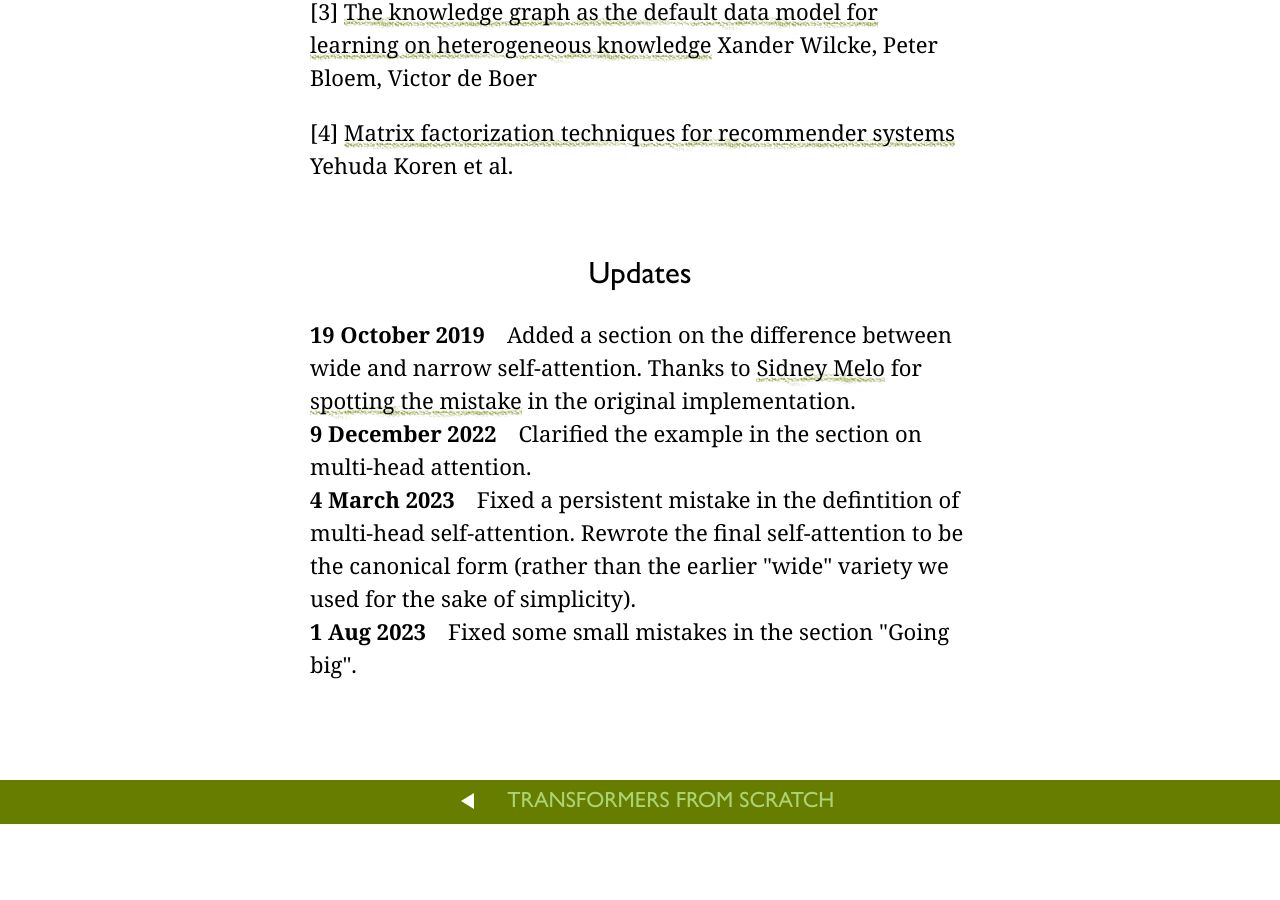
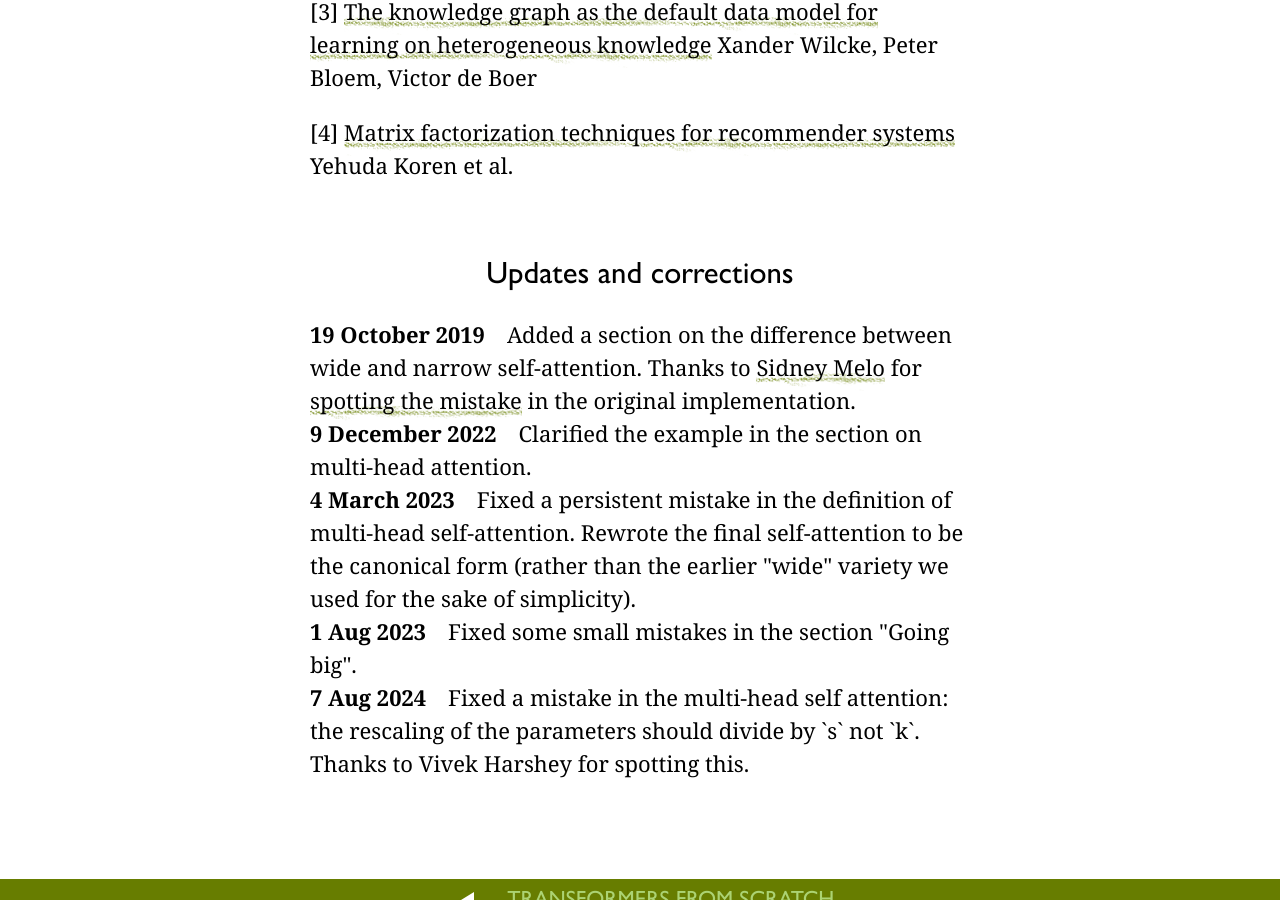
Before and after one commit to pbloem/peterbloem.nl, a Jekyll site: the page built from blog/transformers.md, in a window 1280 px wide and 900 px high, scrolled down 43320 px. Built offline with Jekyll 4.4.1, drawn with Linux system fonts in a browser that asks for light colours; nearby versions of some CDN libraries; some web fonts are replaced; our own code applies the rules of GitHub Pages for plain Markdown files; formulas are drawn with MathJax 3; before the commit the page ends 44144 px from its top, so only the background shows below that; some of the changed text lies outside the part shown.

Commit message:
Fix mistake in scaling MHSA.

```diff
--- a/blog/transformers.md
+++ b/blog/transformers.md
@@ -184,7 +184,7 @@
 
 #### 2) Scaling the dot product
 
-The softmax function can be sensitive to very large input values. These kill the gradient, and slow down learning, or cause it to stop altogether. Since the average value of the  dot product grows with the embedding dimension \\(k\\), it helps to scale the dot product back a little to stop the inputs to the softmax function from growing too large:
+The softmax function can be sensitive to very large input values. These kill the gradient, and slow down learning, or cause it to stop altogether. Since the average value of the dot product grows with the embedding dimension \\(k\\), it helps to scale the dot product back a little to stop the inputs to the softmax function from growing too large:
 
 <p>$$
 w'_{\rc{i}\gc{j}} = \frac{{\q_\rc{i}}^T\k_\gc{j}}{\sqrt{k}}
@@ -323,7 +323,7 @@
     # -- dot has size (b*h, t, t) containing raw weights
 
     # scale the dot product
-    dot = dot / (k ** (1/2))
+    dot = dot / (s ** (1/2))
 
     # normalize
     dot = F.softmax(dot, dim=2)
@@ -697,7 +697,7 @@
 
 [4] <a href="https://datajobs.com/data-science-repo/Recommender-Systems-[Netflix].pdf">Matrix factorization techniques for recommender systems</a> Yehuda Koren et al.
 
-## Updates
+## Updates and corrections
 
 <dl>
 <dt>19 October 2019</dt>
@@ -707,12 +707,13 @@
 <dd>Clarified the example in the section on multi-head attention.</dd>
 
 <dt>4 March 2023</dt>
-<dd>Fixed a persistent mistake in the defintition of multi-head self-attention. Rewrote the final self-attention to be the canonical form (rather than the earlier "wide" variety we used for the sake of simplicity).</dd>
+<dd>Fixed a persistent mistake in the definition of multi-head self-attention. Rewrote the final self-attention to be the canonical form (rather than the earlier "wide" variety we used for the sake of simplicity).</dd>
 
 <dt>1 Aug 2023</dt>
 <dd>Fixed some small mistakes in the section "Going big".</dd>
 
+<dt>7 Aug 2024</dt>
+<dd>Fixed a mistake in the multi-head self attention: the rescaling of the parameters should divide by `s` not `k`. Thanks to Vivek Harshey for spotting this.</dd>
 </dl>
 
-
 <!-- {% endraw %} -->
```
